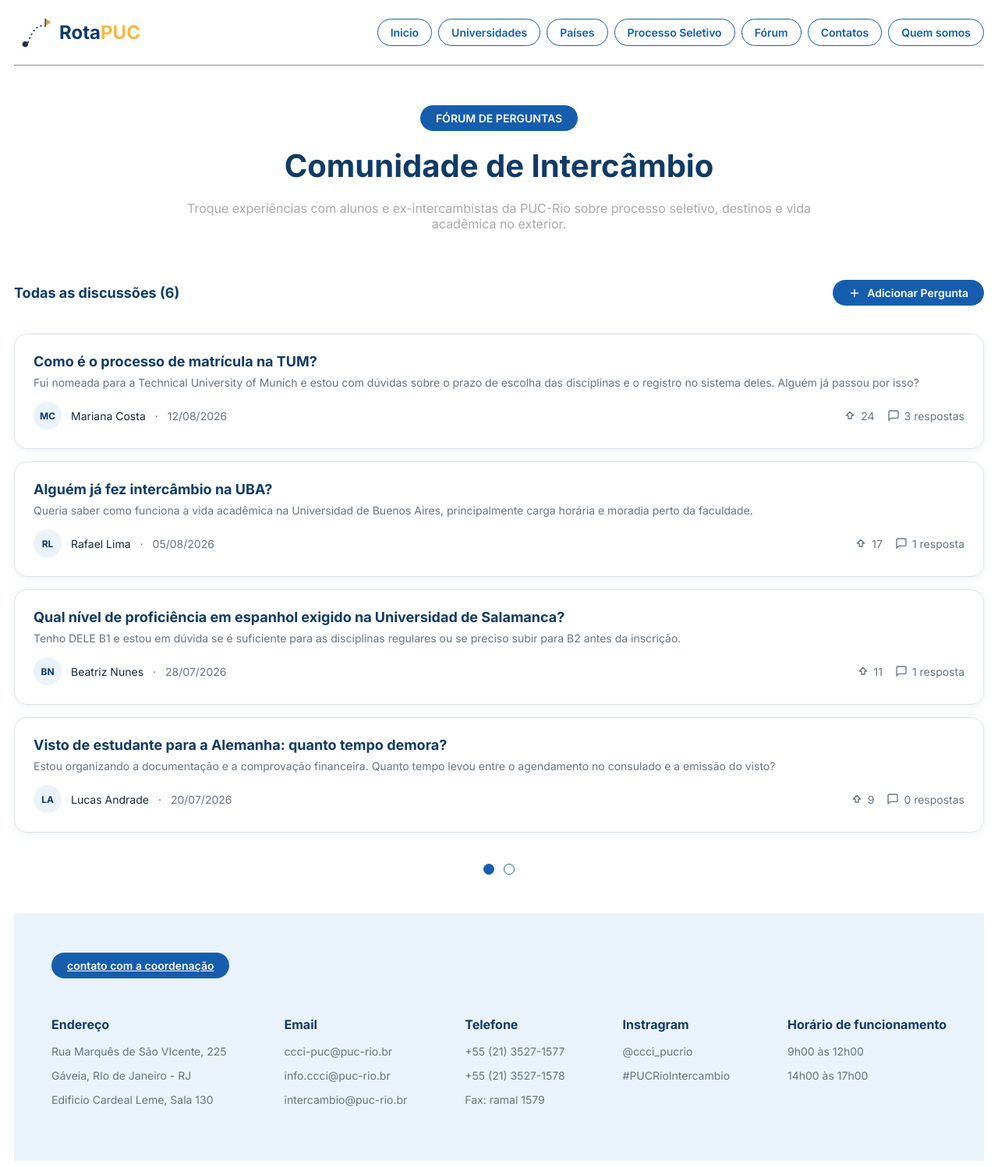
After one commit to StarksPedro/ENG4021-REPO-2-TIME-02, a Django app: page /forum/ in a window 1280 px wide. The commit adds this page. Shown: the whole page at 78% size. Run offline with Django 5.2, Linux system fonts and the light colour scheme.

Commit message:
Adicionei tela do fórum

```diff
--- a/RotaPucProject/RotaPucProject/urls.py
+++ b/RotaPucProject/RotaPucProject/urls.py
@@ -25,4 +25,5 @@ urlpatterns = [
     path('paises/', paises, name='paises'),
     path('contatos/', contatos, name='contatos'),
     path('nova-pergunta/', nova_pergunta, name='nova_pergunta'),
+    path('forum/', forum, name='forum'),
 ]
--- /dev/null
+++ b/RotaPucProject/Rotaapp/static/css/Manu/forum.css
@@ -0,0 +1,195 @@
+body {
+       background-color: #ffffff;
+       font-family: 'Inter', sans-serif;
+       padding-right: 10px;
+       padding-left: 10px;
+   }
+
+header {
+    display: flex;
+    justify-content: space-between;
+    align-items: center;
+}
+
+ul {
+    list-style: none;
+    display: flex;
+    gap: 8px;
+}
+
+nav a{
+    display:inline-block;
+    padding:8px 16px;
+    border:1px solid #165dad;
+    border-radius:999px;
+    color:#165dad;
+    text-decoration:none;
+    font-weight: 600;
+    font-size: 14px;
+}
+
+.logo {
+    font-size: 24px;
+    font-weight: 700;
+    color:#103b66;
+    text-decoration:none;
+    display: flex;
+    align-items: center;
+}
+
+.logo span{
+    color :#f4b942;
+}
+.selo{
+    background-color: #165dad;
+    color:#ffffff;
+    padding: 8px 20px;
+    border-radius: 999px;
+    font-size: 14px;
+    font-weight: 600;
+}
+.centro{
+    display: flex;
+    flex-direction: column;
+    align-items: center;
+    gap: 20px;
+    margin-top: 50px;
+    margin-bottom: 50px;
+}
+.centro > * {
+    margin-top: 0;
+    margin-bottom: 0;
+}
+.titulo-forum{
+    color: #103b66;
+    font-size: 40px;
+}
+.explore{
+    color: darkgrey;
+    margin-left: 200px;
+    margin-right: 200px;
+    text-align: center;
+}
+
+.barra-forum{
+    display: flex;
+    justify-content: space-between;
+    align-items: center;
+    margin-top: 40px;
+}
+.contagem{
+    font-size: 18px;
+    color: #103b66;
+}
+.botao{
+    display: inline-flex;
+    align-items: center;
+    gap: 8px;
+    background-color: #165dad;
+    color: #ffffff;
+    padding: 8px 20px;
+    border-radius: 999px;
+    font-size: 14px;
+    font-weight: 600;
+    text-decoration: none;
+}
+.botao:hover{
+    background-color: #103b66;
+}
+
+.lista-discussoes{
+    display: flex;
+    flex-direction: column;
+    gap: 16px;
+    margin-top: 24px;
+}
+.card-discussao{
+    border: 1px solid #dbe4ec;
+    border-radius: 16px;
+    padding: 24px;
+    box-shadow: 0 2px 12px rgba(16, 59, 102, 0.08);
+}
+.card-discussao:hover{
+    box-shadow: 0 8px 24px rgba(16, 59, 102, 0.14);
+}
+.titulo-discussao{
+    font-size: 18px;
+    color: #103b66;
+    margin-top: 0;
+    margin-bottom: 8px;
+}
+.descricao{
+    font-size: 14px;
+    color: #667684;
+    margin-top: 0;
+    margin-bottom: 16px;
+}
+.info{
+    display: flex;
+    align-items: center;
+    gap: 12px;
+    font-size: 14px;
+    color: #667684;
+}
+.avatar{
+    display: flex;
+    align-items: center;
+    justify-content: center;
+    width: 36px;
+    height: 36px;
+    border-radius: 999px;
+    background-color: #eaf3fc;
+    color: #103b66;
+    font-size: 12px;
+    font-weight: 700;
+}
+.autor{
+    font-weight: 500;
+    color: #172b3a;
+}
+.info-direita{
+    margin-left: auto;
+    display: flex;
+    align-items: center;
+    gap: 16px;
+}
+.icone-texto{
+    display: flex;
+    align-items: center;
+    gap: 6px;
+}
+
+.bolinhas{
+    display: flex;
+    justify-content: center;
+    gap: 12px;
+    margin-top: 40px;
+}
+.bolinha{
+    width: 12px;
+    height: 12px;
+    border: 1px solid #165dad;
+    border-radius: 999px;
+    background-color: #ffffff;
+}
+.bolinha.ativa{
+    background-color: #165dad;
+}
+.rodape{
+    margin-top: 50px;
+    background-color: #eaf3fc;
+    padding: 56px 48px;
+}
+.contatos{
+    display:flex;
+    justify-content: space-between;
+    margin-top: 40px;
+}
+.contatos h3{
+    color:#103b66;
+    font-size: 16px;
+}
+.contatos p{
+    color: #667684;
+    font-size: 14px;
+}
--- a/RotaPucProject/Rotaapp/static/css/Manu/paises.css
+++ b/RotaPucProject/Rotaapp/static/css/Manu/paises.css
@@ -115,7 +115,8 @@ nav a{
     margin-left: 20px;
     margin-bottom: 20px;
     color: darkgrey;
-}.rodape{
+}
+.rodape{
     margin-top: 50px;
     background-color: #eaf3fc;
     padding: 56px 48px;
--- a/RotaPucProject/Rotaapp/templates/Daniel/html-paginas-daniel/contatos.html
+++ b/RotaPucProject/Rotaapp/templates/Daniel/html-paginas-daniel/contatos.html
@@ -24,7 +24,7 @@
                 <a href="{% url 'universidades' %}">Universidades</a>
                 <a href="{% url 'paises' %}">Países</a>
                 <a href="#">Processo seletivo</a>
-                <a href="{% url 'nova_pergunta' %}">Fórum</a>
+                <a href="{% url 'forum' %}">Fórum</a>
                 <a href="{% url 'contatos' %}" class="selecionado">Contatos</a>
                 <a href="#">Quem somos</a>
             </nav>
--- a/RotaPucProject/Rotaapp/templates/Daniel/html-paginas-daniel/nova-pergunta.html
+++ b/RotaPucProject/Rotaapp/templates/Daniel/html-paginas-daniel/nova-pergunta.html
@@ -23,7 +23,7 @@
                 <a href="{% url 'universidades' %}">Universidades</a>
                 <a href="{% url 'paises' %}">Países</a>
                 <a href="#">Processo seletivo</a>
-                <a href="{% url 'nova_pergunta' %}" class="selecionado">Fórum</a>
+                <a href="{% url 'forum' %}" class="selecionado">Fórum</a>
                 <a href="{% url 'contatos' %}">Contatos</a>
                 <a href="#">Quem somos</a>
             </nav>
--- /dev/null
+++ b/RotaPucProject/Rotaapp/templates/Manu/html-paginas-manu/forum.html
@@ -0,0 +1,178 @@
+{% load static %}
+<!DOCTYPE html>
+<html lang="pt-Br">
+<head>
+    <meta charset="UTF-8">
+    <meta name="viewport" content="width=device-width, initial-scale=1.0">
+    <title>RotaPuc-Universidades</title>
+    <link rel="preconnect" href="https://fonts.googleapis.com">
+    <link rel="preconnect" href="https://fonts.gstatic.com" crossorigin>
+    <link href="https://fonts.googleapis.com/css2?family=Inter:wght@400;600;700&display=swap" rel="stylesheet">
+    <link rel="stylesheet" href="{% static 'css/Manu/forum.css' %}">
+</head>
+<body>
+    <header>
+        <a href="{% url 'home' %}" class= 'logo'>
+          <img src="{% static 'css/Manu/logo.jpg' %}" alt="Logo do RotaPUC" width="58">
+            Rota<span>PUC</span>
+        </a>
+        <nav>
+            <ul>
+                 <li><a href="{% url 'home' %}">Inicio</a></li>
+                 <li><a href="{% url 'universidades' %}">Universidades</a></li>
+                 <li><a href="{% url 'paises' %}">Países</a></li>
+                 <li><a href="#">Processo Seletivo</a></li>
+                 <li><a href="#">Fórum</a></li>
+                 <li><a href="{% url 'contatos' %}">Contatos</a></li>
+                 <li><a href="#">Quem somos</a></li>
+            </ul>
+        </nav>
+    </header>
+        <hr>
+    <div class="centro">
+        <span class="selo">FÓRUM DE PERGUNTAS</span>
+        <h2 class="titulo-forum">Comunidade de Intercâmbio</h2>
+        <p class="explore">Troque experiências com alunos e ex-intercambistas da
+            PUC-Rio sobre processo seletivo, destinos e vida acadêmica no exterior.
+        </p>
+    </div>
+
+    <div class="barra-forum">
+        <h3 class="contagem">Todas as discussões (6)</h3>
+        <a class="botao" href="{% url 'nova_pergunta' %}">
+            <svg width="16" height="16" viewBox="0 0 24 24" fill="none" stroke="currentColor" stroke-width="2" stroke-linecap="round" stroke-linejoin="round"><path d="M5 12h14"/><path d="M12 5v14"/></svg>
+            Adicionar Pergunta
+        </a>
+    </div>
+
+    <div class="lista-discussoes">
+
+        <div class="card-discussao">
+            <h4 class="titulo-discussao">Como é o processo de matrícula na TUM?</h4>
+            <p class="descricao">Fui nomeada para a Technical University of Munich e estou com dúvidas sobre o prazo de escolha das disciplinas e o registro no sistema deles. Alguém já passou por isso?</p>
+            <div class="info">
+                <span class="avatar">MC</span>
+                <span class="autor">Mariana Costa</span>
+                <span>·</span>
+                <span>12/08/2026</span>
+                <div class="info-direita">
+                    <span class="icone-texto">
+                        <svg width="16" height="16" viewBox="0 0 24 24" fill="none" stroke="currentColor" stroke-width="2" stroke-linecap="round" stroke-linejoin="round"><path d="M9 18v-6H5l7-7 7 7h-4v6H9z"/></svg>
+                        24
+                    </span>
+                    <span class="icone-texto">
+                        <svg width="16" height="16" viewBox="0 0 24 24" fill="none" stroke="currentColor" stroke-width="2" stroke-linecap="round" stroke-linejoin="round"><path d="M21 15a2 2 0 0 1-2 2H7l-4 4V5a2 2 0 0 1 2-2h14a2 2 0 0 1 2 2z"/></svg>
+                        3 respostas
+                    </span>
+                </div>
+            </div>
+        </div>
+
+        <div class="card-discussao">
+            <h4 class="titulo-discussao">Alguém já fez intercâmbio na UBA?</h4>
+            <p class="descricao">Queria saber como funciona a vida acadêmica na Universidad de Buenos Aires, principalmente carga horária e moradia perto da faculdade.</p>
+            <div class="info">
+                <span class="avatar">RL</span>
+                <span class="autor">Rafael Lima</span>
+                <span>·</span>
+                <span>05/08/2026</span>
+                <div class="info-direita">
+                    <span class="icone-texto">
+                        <svg width="16" height="16" viewBox="0 0 24 24" fill="none" stroke="currentColor" stroke-width="2" stroke-linecap="round" stroke-linejoin="round"><path d="M9 18v-6H5l7-7 7 7h-4v6H9z"/></svg>
+                        17
+                    </span>
+                    <span class="icone-texto">
+                        <svg width="16" height="16" viewBox="0 0 24 24" fill="none" stroke="currentColor" stroke-width="2" stroke-linecap="round" stroke-linejoin="round"><path d="M21 15a2 2 0 0 1-2 2H7l-4 4V5a2 2 0 0 1 2-2h14a2 2 0 0 1 2 2z"/></svg>
+                        1 resposta
+                    </span>
+                </div>
+            </div>
+        </div>
+
+        <div class="card-discussao">
+            <h4 class="titulo-discussao">Qual nível de proficiência em espanhol exigido na Universidad de Salamanca?</h4>
+            <p class="descricao">Tenho DELE B1 e estou em dúvida se é suficiente para as disciplinas regulares ou se preciso subir para B2 antes da inscrição.</p>
+            <div class="info">
+                <span class="avatar">BN</span>
+                <span class="autor">Beatriz Nunes</span>
+                <span>·</span>
+                <span>28/07/2026</span>
+                <div class="info-direita">
+                    <span class="icone-texto">
+                        <svg width="16" height="16" viewBox="0 0 24 24" fill="none" stroke="currentColor" stroke-width="2" stroke-linecap="round" stroke-linejoin="round"><path d="M9 18v-6H5l7-7 7 7h-4v6H9z"/></svg>
+                        11
+                    </span>
+                    <span class="icone-texto">
+                        <svg width="16" height="16" viewBox="0 0 24 24" fill="none" stroke="currentColor" stroke-width="2" stroke-linecap="round" stroke-linejoin="round"><path d="M21 15a2 2 0 0 1-2 2H7l-4 4V5a2 2 0 0 1 2-2h14a2 2 0 0 1 2 2z"/></svg>
+                        1 resposta
+                    </span>
+                </div>
+            </div>
+        </div>
+
+        <div class="card-discussao">
+            <h4 class="titulo-discussao">Visto de estudante para a Alemanha: quanto tempo demora?</h4>
+            <p class="descricao">Estou organizando a documentação e a comprovação financeira. Quanto tempo levou entre o agendamento no consulado e a emissão do visto?</p>
+            <div class="info">
+                <span class="avatar">LA</span>
+                <span class="autor">Lucas Andrade</span>
+                <span>·</span>
+                <span>20/07/2026</span>
+                <div class="info-direita">
+                    <span class="icone-texto">
+                        <svg width="16" height="16" viewBox="0 0 24 24" fill="none" stroke="currentColor" stroke-width="2" stroke-linecap="round" stroke-linejoin="round"><path d="M9 18v-6H5l7-7 7 7h-4v6H9z"/></svg>
+                        9
+                    </span>
+                    <span class="icone-texto">
+                        <svg width="16" height="16" viewBox="0 0 24 24" fill="none" stroke="currentColor" stroke-width="2" stroke-linecap="round" stroke-linejoin="round"><path d="M21 15a2 2 0 0 1-2 2H7l-4 4V5a2 2 0 0 1 2-2h14a2 2 0 0 1 2 2z"/></svg>
+                        0 respostas
+                    </span>
+                </div>
+            </div>
+        </div>
+
+    </div>
+
+    <div class="bolinhas">
+        <span class="bolinha ativa"></span>
+        <span class="bolinha"></span>
+    </div>
+    <footer class="rodape">
+        <a class="selo" href="{% url 'contatos' %}">contato com a coordenação</a>
+
+        <div class="contatos">
+            <div>
+                <h3>Endereço</h3>
+                <p>Rua Marquês de São VIcente, 225</p>
+                <p>Gáveia, RIo de Janeiro - RJ</p>
+                <p>Edificio Cardeal Leme, Sala 130</p>
+            </div>
+
+            <div>
+                <h3>Email</h3>
+                <p>ccci-puc@puc-rio.br</p>
+                <p>info.ccci@puc-rio.br</p>
+                <p>intercambio@puc-rio.br</p>
+            </div>
+
+            <div>
+                <h3>Telefone</h3>
+                <p>+55 (21) 3527-1577</p>
+                <p>+55 (21) 3527-1578</p>
+                <p>Fax: ramal 1579</p>
+            </div>
+
+            <div>
+                <h3>Instragram</h3>
+                <p>@ccci_pucrio</p>
+                <p>#PUCRioIntercambio</p>
+            </div>
+
+            <div>
+                <h3>Horário de funcionamento</h3>
+                <p>9h00 às 12h00</p>
+                <p>14h00 às 17h00</p>
+            </div>
+        </div>
+    </footer>
+</body>
--- a/RotaPucProject/Rotaapp/templates/Manu/html-paginas-manu/paises.html
+++ b/RotaPucProject/Rotaapp/templates/Manu/html-paginas-manu/paises.html
@@ -22,7 +22,7 @@
                  <li><a href="{% url 'universidades' %}">Universidades</a></li>
                  <li><a href="{% url 'paises' %}">Países</a></li>
                  <li><a href="#">Processo Seletivo</a></li>
-                 <li><a href="#">Fórum</a></li>
+                 <li><a href="{% url 'forum' %}">Fórum</a></li>
                  <li><a href="{% url 'contatos' %}">Contatos</a></li>
                  <li><a href="#">Quem somos</a></li>
             </ul>
--- a/RotaPucProject/Rotaapp/templates/Pedro/html-paginas-pedro/index.html
+++ b/RotaPucProject/Rotaapp/templates/Pedro/html-paginas-pedro/index.html
@@ -22,7 +22,7 @@
                  <li><a href="{% url 'universidades' %}">Universidades</a></li>
                  <li><a href="{% url 'paises' %}">Países</a></li>
                  <li><a href="#">Processo Seletivo</a></li>
-                 <li><a href="#">Fórum</a></li>
+                 <li><a href="{% url 'forum' %}">Fórum</a></li>
                  <li><a href="{% url 'contatos' %}">Contatos</a></li>
                  <li><a href="#">Quem somos</a></li>
             </ul>
--- a/RotaPucProject/Rotaapp/templates/Pedro/html-paginas-pedro/index2.html
+++ b/RotaPucProject/Rotaapp/templates/Pedro/html-paginas-pedro/index2.html
@@ -22,7 +22,7 @@
                  <li><a href="{% url 'universidades' %}">Universidades</a></li>
                  <li><a href="{% url 'paises' %}">Países</a></li>
                  <li><a href="#">Processo Seletivo</a></li>
-                 <li><a href="#">Fórum</a></li>
+                 <li><a href="{% url 'forum' %}">Fórum</a></li>
                  <li><a href="{% url 'contatos' %}">Contatos</a></li>
                  <li><a href="#">Quem somos</a></li>
             </ul>
--- a/RotaPucProject/Rotaapp/views.py
+++ b/RotaPucProject/Rotaapp/views.py
@@ -14,3 +14,6 @@ def contatos(request):
 
 def nova_pergunta(request):
     return render(request, 'Daniel/html-paginas-daniel/nova-pergunta.html')
+
+def forum(request):
+    return render(request, 'Manu/html-paginas-manu/forum.html')
```
